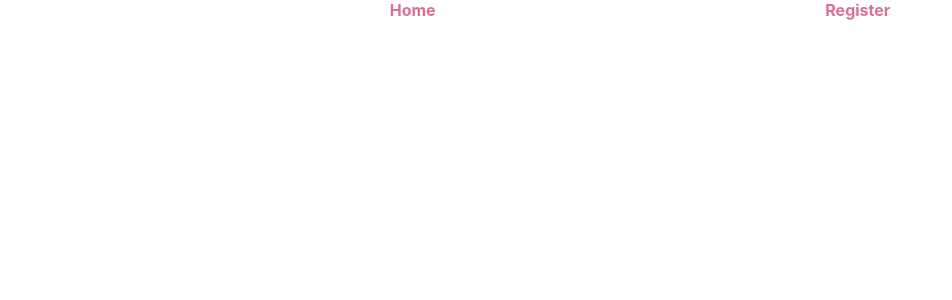
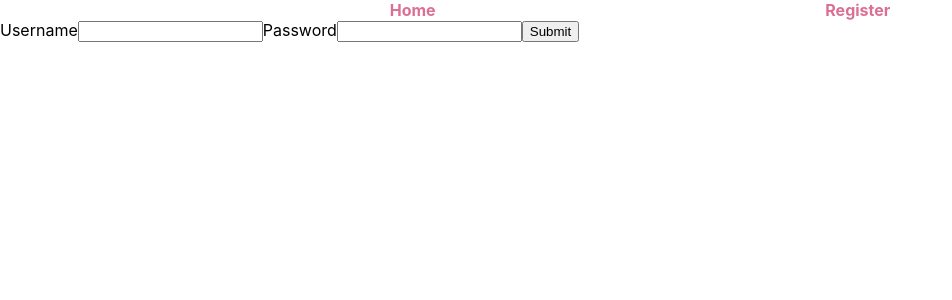
Before and after one commit to Build-Week-FoodTruck-TrackR-2/Front-end, a React (Create React App) app in the folder front-end/: page /foodie-login in a window 1280 px wide. Shown: the top 300 px of the page, without its empty margins (0-952 px from the left). Built offline with nearby package versions, Linux system fonts and the light colour scheme.

Commit message:
foodie login placehodler set

```diff
--- a/front-end/src/App.js
+++ b/front-end/src/App.js
@@ -5,6 +5,7 @@ import Navigation from "./components/Navigation"
 import WelcomePage from "./components/WelcomePage";
 import DriverLogin from "./components/DriverLogin";
 import Register from "./components/Register"
+import FoodieLogin from "./components/FoodieLogin"
 
 function App() {
   return (
@@ -12,7 +13,7 @@ function App() {
       <Navigation />
       <Route exact path ='/' component = {WelcomePage} />
       <Route exact path ='/driver-login' component = {DriverLogin} />
-      <Route exact path ='/diner-login' component = {WelcomePage} />
+      <Route exact path ='/foodie-login' component = {FoodieLogin} />
       <Route exact path ='/register' component = {Register} />
     </main>
   );
--- /dev/null
+++ b/front-end/src/components/FoodieLogin.js
@@ -0,0 +1,33 @@
+import React from 'react';
+import { useForm } from 'react-hook-form';
+
+export default function FoodieLogin() {
+    const { register, handleSubmit, watch, errors } = useForm()
+    const onSubmit = data => {console.log(data)}
+
+    console.log(watch('example'))
+
+    return (
+        <form onSubmit ={handleSubmit(onSubmit)}>
+            <label>Username</label>
+            <input
+                name="username"
+                ref={register({ required: true})}
+            />
+            <label>Password</label>
+            <input
+                name="Password"
+                ref={register({ required: true })}
+            />
+
+            {/* {errors.firstName && <span>first name is required</span>}
+            {errors.lastName && <span>last name is required</span>}
+            {errors.email && <span>email is required</span>}
+            {errors.username && <span>username name is required</span>}
+            {errors.password && <span>password is required</span>} */}
+
+
+            < input type="submit"/>
+        </form>
+    )
+}
--- a/front-end/src/components/WelcomePage.js
+++ b/front-end/src/components/WelcomePage.js
@@ -30,7 +30,7 @@ export default function WelcomePage() {
               <StyledLink to = '/driver-login'>DRIVERS</StyledLink>
 
 
-              <StyledLink to = '/diner-login'>FOODIES</StyledLink>
+              <StyledLink to = '/foodie-login'>FOODIES</StyledLink>
 
       </LinkDiv>
     </section>
```
Also changed, not shown: front-end/src/components/UserLogin.js (deleted).
